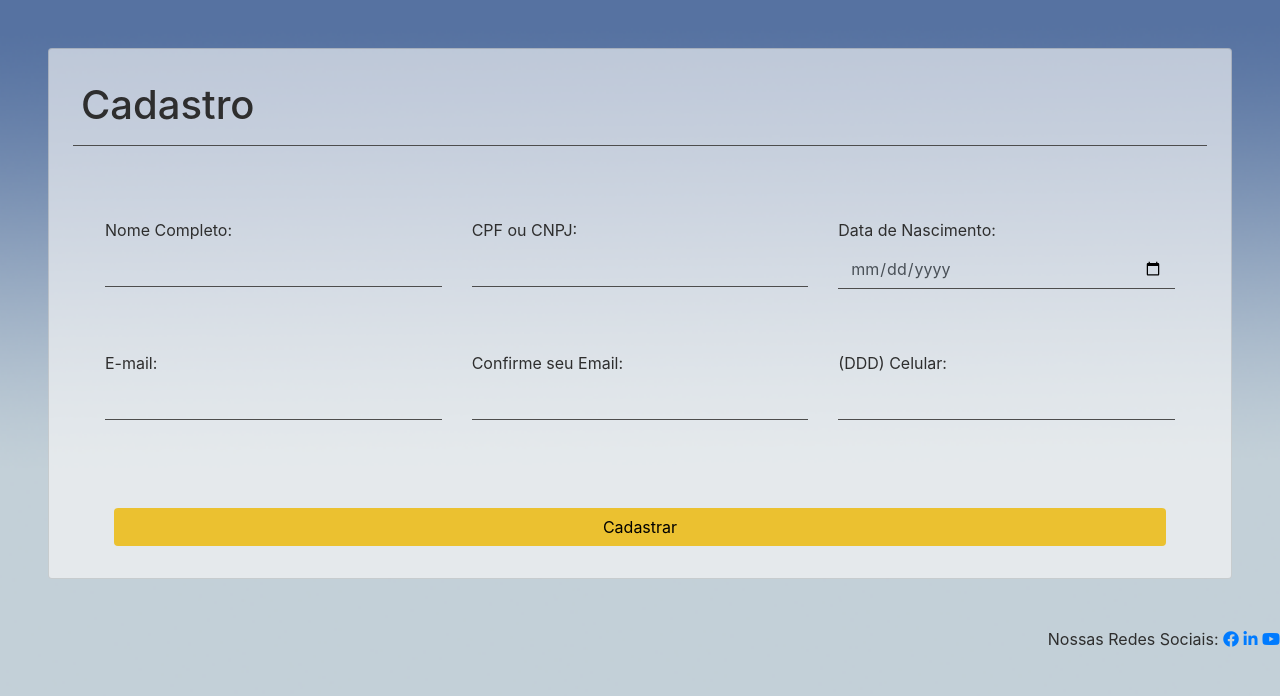
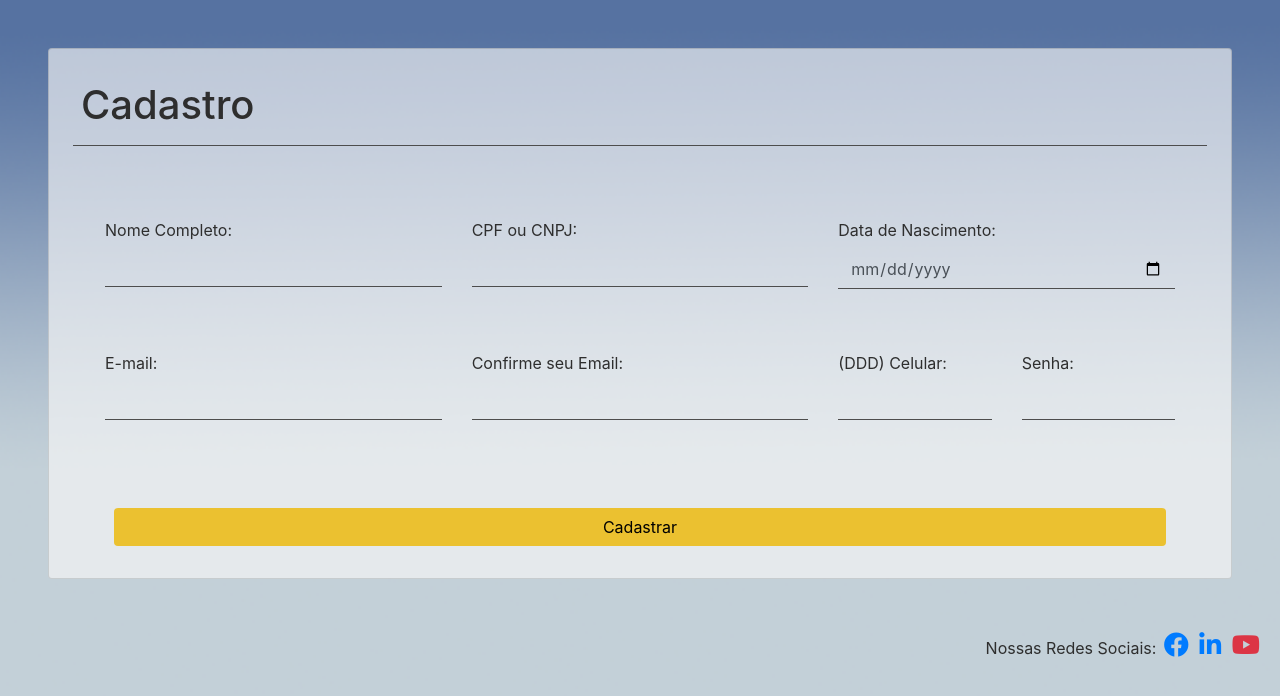
Before and after one commit to TechDriversFatec/ScoreWizard, a plain HTML site: page front-score-wizard/cadastro.html in a window 1280 px wide. Drawn offline with nearby package versions, Linux system fonts and the light colour scheme.

Commit message:
prototipo tela cadastro 2

```diff
--- a/front-score-wizard/cadastro.html
+++ b/front-score-wizard/cadastro.html
@@ -16,46 +16,51 @@
             <h1>Cadastro</h1>
         </div>
         <div class="mt-4 mx-4 px-4">
-            <form class="row">
+            <form class="row" method="POST">
                 <div class="form-group col-4">
                     <label for="InputNome">Nome Completo:</label>
-                    <input type="text" class="form-control form-style mb-5" id="InputNome" aria-describedby="Nome" maxlength="40" name="nome">
+                    <input type="text" class="form-control form-style mb-5" id="InputNome" aria-describedby="Nome" maxlength="60" name="nome" required>
                 </div>
                 <div class="form-group col-4">
                     <label for="InputIdent">CPF ou CNPJ:</label>
-                    <input type="text" class="form-control form-style" id="InputIdent" aria-describedby="Ident" maxlength="11" name="documento">
+                    <input type="text" class="form-control form-style" id="InputIdent" aria-describedby="Ident" maxlength="11" pattern="[0-9]{11}" name="documento" required>
                 </div>
                 <div class="form-group col-4">
                     <label for="InputNasc">Data de Nascimento:</label>
-                    <input type="date" class="form-control form-style" id="InputNasc" aria-describedby="Nasc" name="nascimento">
+                    <input type="date" class="form-control form-style" id="InputNasc" aria-describedby="Nasc" name="nascimento" required>
                 </div>
                 <div class="form-group col-4">
                     <label for="InputEmail">E-mail:</label>
-                    <input type="email" class="form-control form-style mb-5" id="InputEmail" aria-describedby="Email" maxlength="40" name="email">
+                    <input type="email" class="form-control form-style mb-5" id="InputEmail" aria-describedby="Email" maxlength="40"  pattern="[a-z0-9._%+-]+@[a-z0-9.-]+\.[a-z]{2,}$" name="email" required>
                 </div>
                 <div class="form-group col-4">
                     <label for="InputCEmail">Confirme seu Email:</label>
-                    <input type="email" class="form-control form-style" id="InputCEmail" aria-describedby="CEmail" maxlength="40" name="cemail">
+                    <input type="email" class="form-control form-style" id="InputCEmail" aria-describedby="CEmail" maxlength="40"  pattern="[a-z0-9._%+-]+@[a-z0-9.-]+\.[a-z]{2,}$" name="cemail" required>
                 </div>
-                <div class="form-group col-4">
+                <div class="form-group col-2">
                     <label for="InputCelular">(DDD) Celular:</label>
-                    <input type="tel" class="form-control form-style" id="InputCelular" aria-describedby="Celular" maxlength="11" name="celular" >
+                    <input type="tel" class="form-control form-style" id="InputCelular" aria-describedby="Celular" maxlength="11" pattern="[0-9]{11}" name="celular" required>
+                </div>
+                <div class="form-group col-2">
+                    <label for="InputSenha">Senha:</label>
+                    <input type="password" class="form-control form-style" id="InputSenha" aria-describedby="Senha" pattern="(?=.*\d)(?=.*[a-z])(?=.*[A-Z]).{8,}"  title="Precisa conter no mínimo um número, letras maiúsculas e minúsculas, e no mínimo 8 caracteres ou mais" name="senha" required>
                 </div>
                 <button type="submit" class="btn btn-custom m-4">Cadastrar</button>
             </form>
         </div>
     </div>
     <footer>
-        <div class="float-right">
+        <div id="footer">
             <label>Nossas Redes Sociais:</label>
-            <a href="#"><i class="fab fa-facebook"></i></a>
-            <a href="#"><i class="fab fa-linkedin-in"></i></a>
-            <a href="#"><i class="fab fa-youtube"></i></a>
+            <a href="#" class="icon"><i class="fab fa-facebook"></i></a>
+            <a href="#" class="icon"><i class="fab fa-linkedin-in"></i></a>
+            <a href="#" class="icon text-danger"><i class="fab fa-youtube"></i></a>
         </div>
     </footer>
     <script src="https://code.jquery.com/jquery-3.2.1.slim.min.js" integrity="sha384-KJ3o2DKtIkvYIK3UENzmM7KCkRr/rE9/Qpg6aAZGJwFDMVNA/GpGFF93hXpG5KkN" crossorigin="anonymous"></script>
     <script src="https://cdnjs.cloudflare.com/ajax/libs/popper.js/1.12.9/umd/popper.min.js" integrity="sha384-ApNbgh9B+Y1QKtv3Rn7W3mgPxhU9K/ScQsAP7hUibX39j7fakFPskvXusvfa0b4Q" crossorigin="anonymous"></script>
     <script src="https://maxcdn.bootstrapcdn.com/bootstrap/4.0.0/js/bootstrap.min.js" integrity="sha384-JZR6Spejh4U02d8jOt6vLEHfe/JQGiRRSQQxSfFWpi1MquVdAyjUar5+76PVCmYl" crossorigin="anonymous"></script>
+    <script src="main.js"></script>
 </body>
 
 </html>
--- a/front-score-wizard/style.css
+++ b/front-score-wizard/style.css
@@ -57,3 +57,26 @@ body {
 .bg-custom {
     background-color: #f7f7f8a4;
 }
+
+#footer {
+    position: absolute;
+    left: 77%;
+}
+
+.icon {
+    font-size: 25px;
+    margin:3px;
+}
+
+input:-webkit-autofill,
+input:-webkit-autofill:hover,
+input:-webkit-autofill:focus,
+textarea:-webkit-autofill,
+textarea:-webkit-autofill:hover,
+textarea:-webkit-autofill:focus,
+select:-webkit-autofill,
+select:-webkit-autofill:hover,
+select:-webkit-autofill:focus {
+  -webkit-box-shadow: 0 0 0px 1000px transparent inset;
+  transition: background-color 5000s ease-in-out 0s;
+}
```
Also changed, not shown: front-score-wizard/main.js (added).
